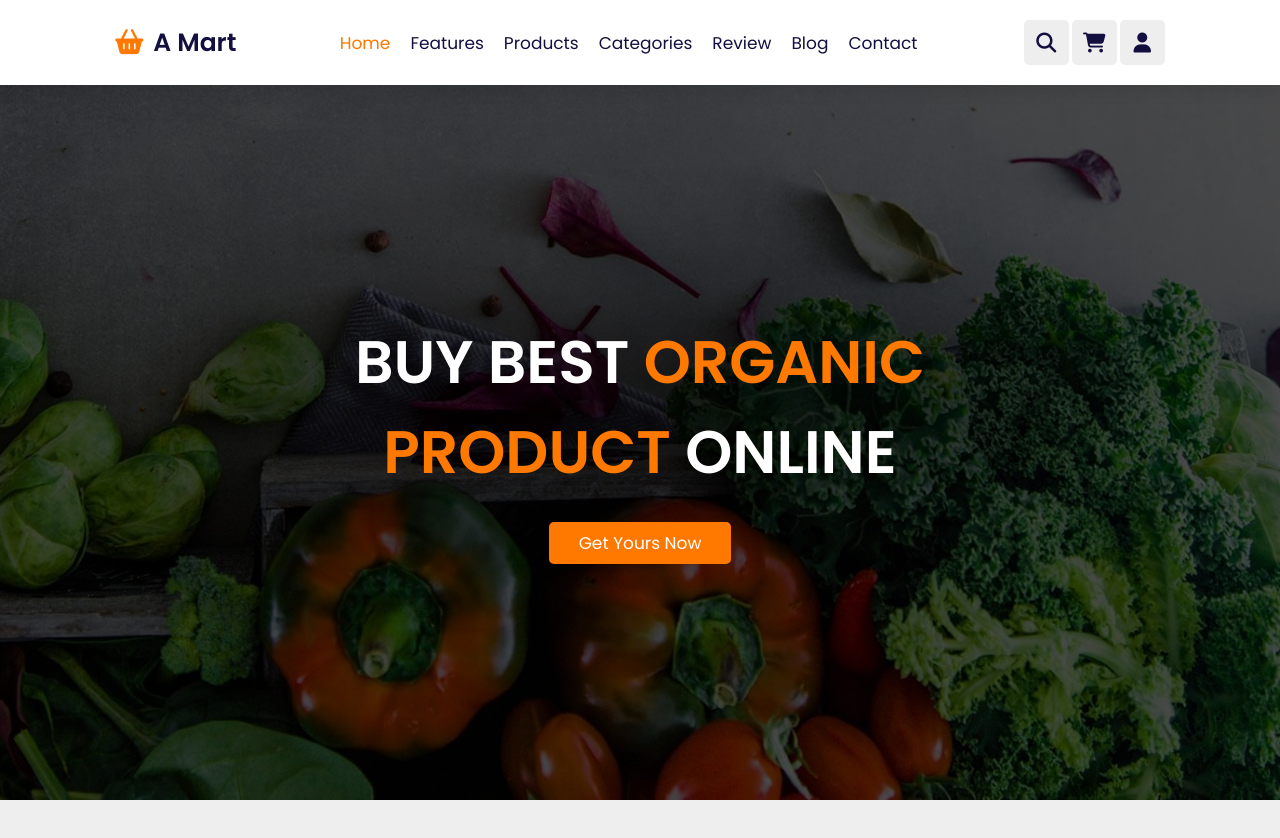
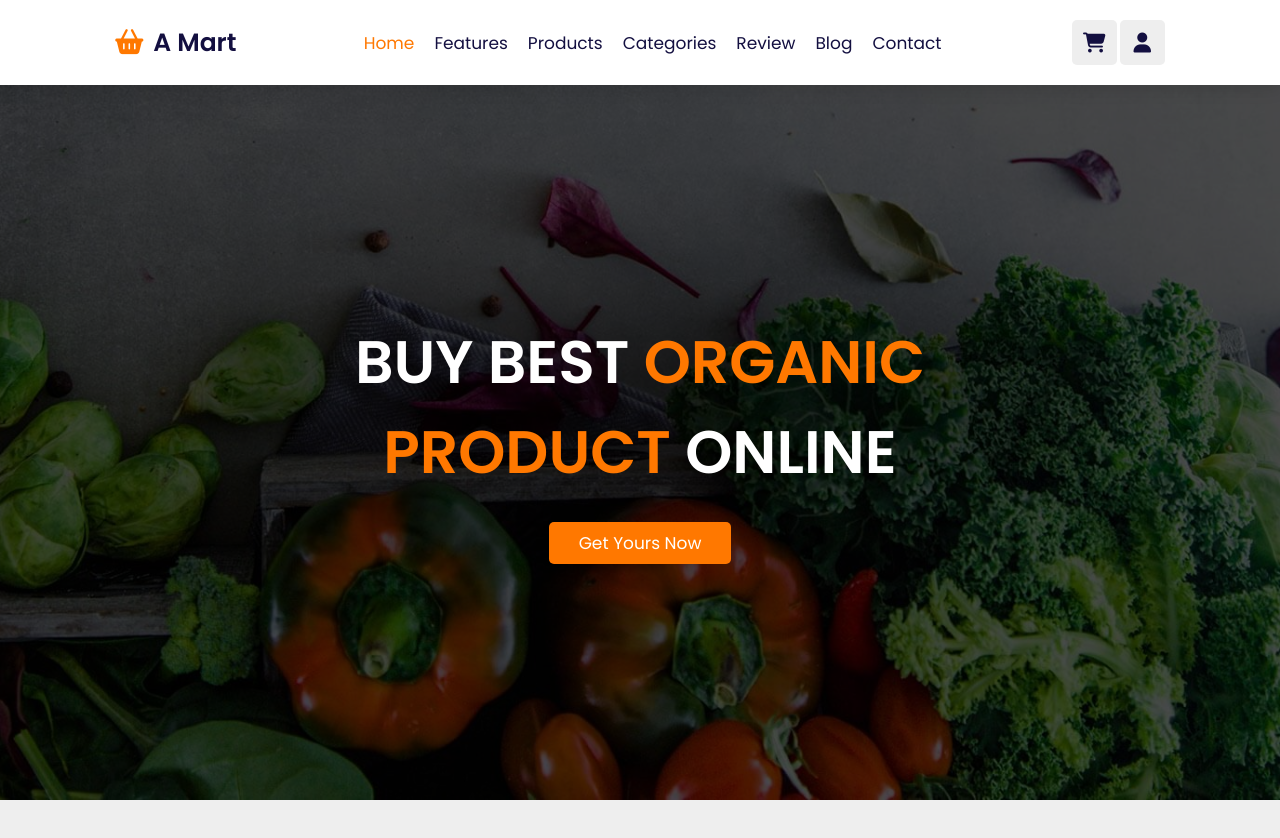
Before and after one commit to AM-ASKY-97/Grocery-Store-Website-React-and-Laravel, a React (Create React App) app in the folder front-end-react/: page / in a window 1280 px wide. Shown: the top 838 px of the page. Built offline with nearby package versions, Linux system fonts and the light colour scheme.

Commit message:
i have removed search bar

```diff
--- a/front-end-react/src/component/Header/Header.js
+++ b/front-end-react/src/component/Header/Header.js
@@ -63,7 +63,7 @@ const Header = () => {
 
             <div className="icons">
                 <div className="fas fa-bars" id="menu-btn" onClick={navToggle}></div>
-                <div className="fas fa-search" id="search-btn" onClick={btnSearchClick}></div>
+                {/*<div className="fas fa-search" id="search-btn" onClick={btnSearchClick}></div>*/}
                 <div className="fas fa-shopping-cart" id="card-btn" onClick={btnCardClick}></div>
 
                 <Link to="/new-user"><div className="fas fa-user"></div></Link>
```
